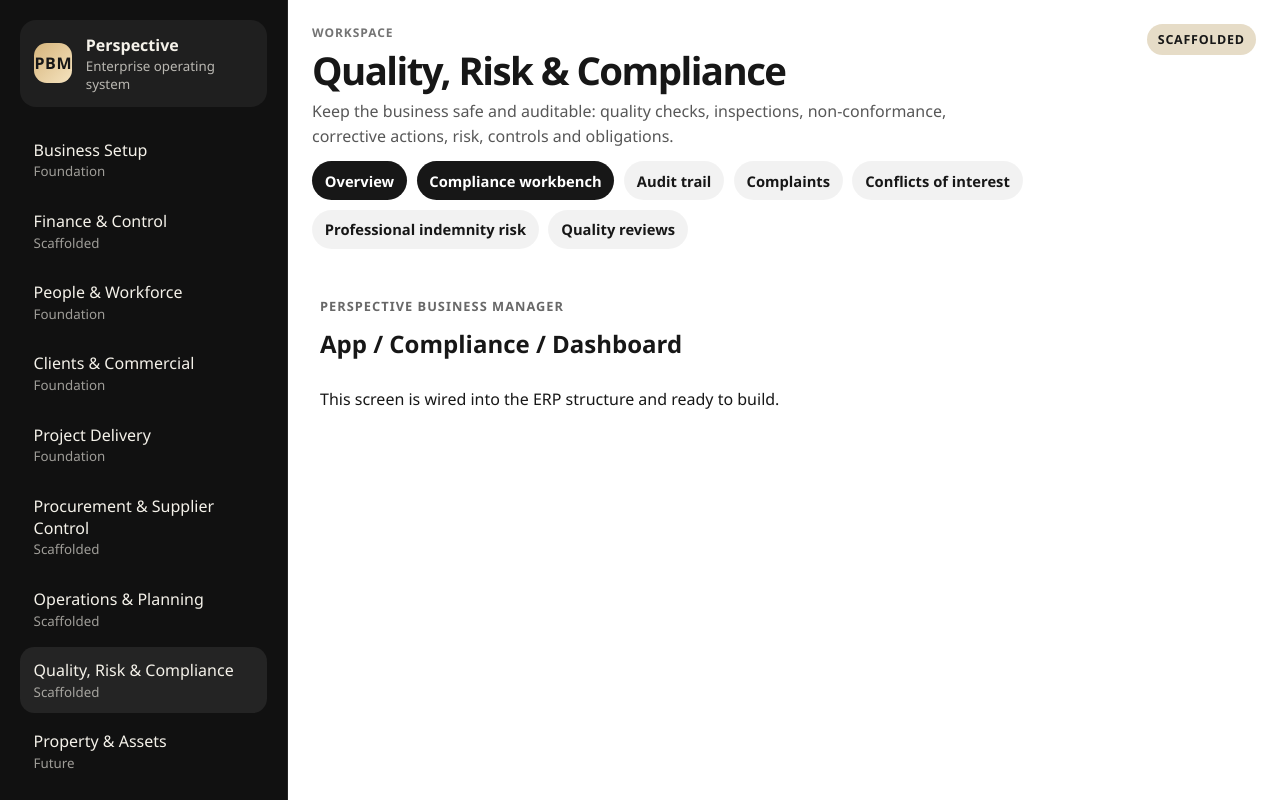
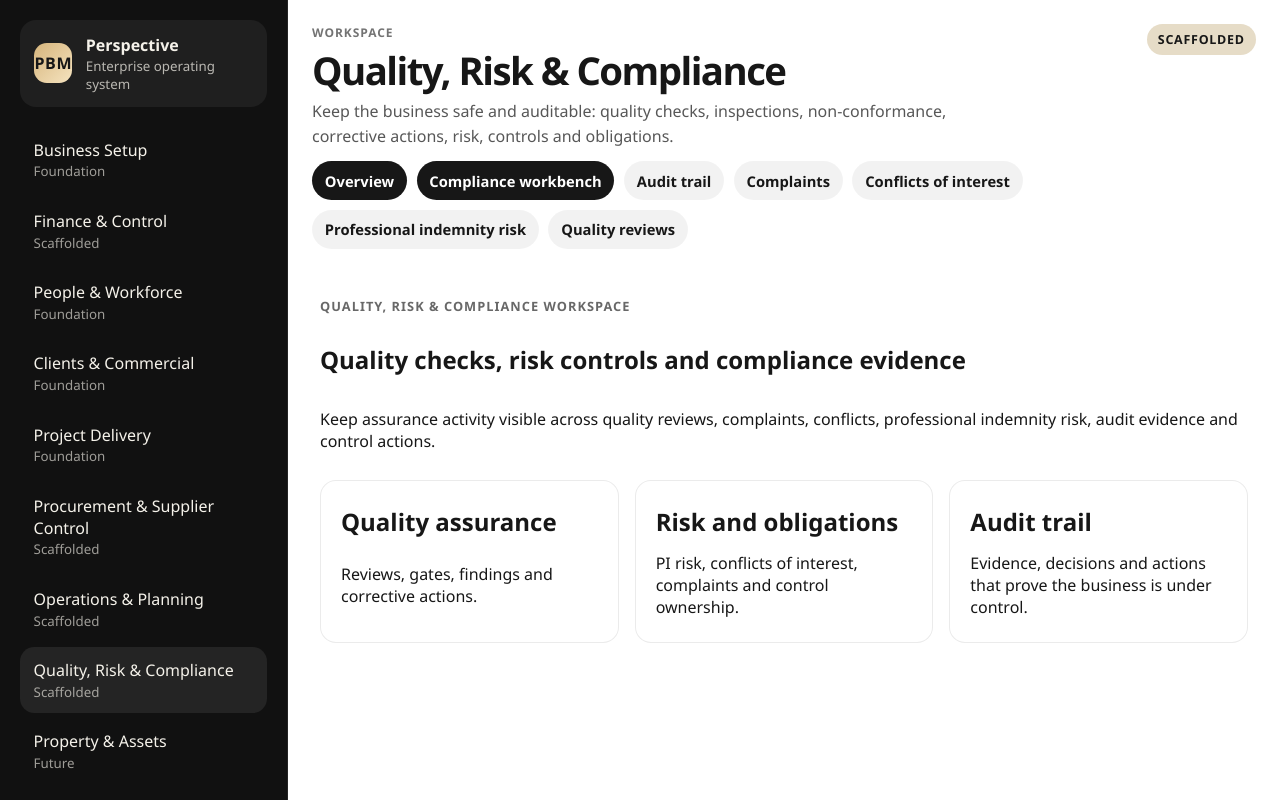
Before and after one commit to 8140spitt/perspective_business_manager, a SvelteKit app: page /app/compliance/dashboard in a window 1280 px wide. Built offline with nearby package versions, Linux system fonts and the light colour scheme.

Commit message:
ui: align compliance dashboard wording

```diff
--- a/src/routes/app/compliance/dashboard/+page.svelte
+++ b/src/routes/app/compliance/dashboard/+page.svelte
@@ -1,17 +1,35 @@
 <svelte:head>
-	<title>App / Compliance / Dashboard | Perspective Business Manager</title>
+	<title>Quality, Risk & Compliance | Perspective Business Manager</title>
 </svelte:head>
 
 <section class="page">
-	<p class="eyebrow">Perspective Business Manager</p>
-	<h1>App / Compliance / Dashboard</h1>
-	<p>This screen is wired into the ERP structure and ready to build.</p>
+	<p class="eyebrow">Quality, Risk & Compliance workspace</p>
+	<h1>Quality checks, risk controls and compliance evidence</h1>
+	<p>
+		Keep assurance activity visible across quality reviews, complaints, conflicts, professional
+		indemnity risk, audit evidence and control actions.
+	</p>
+
+	<section class="cards" aria-label="Quality risk and compliance activity areas">
+		<article>
+			<h2>Quality assurance</h2>
+			<p>Reviews, gates, findings and corrective actions.</p>
+		</article>
+		<article>
+			<h2>Risk and obligations</h2>
+			<p>PI risk, conflicts of interest, complaints and control ownership.</p>
+		</article>
+		<article>
+			<h2>Audit trail</h2>
+			<p>Evidence, decisions and actions that prove the business is under control.</p>
+		</article>
+	</section>
 </section>
 
 <style>
 	.page {
 		display: grid;
-		gap: 0.75rem;
+		gap: 1.5rem;
 		padding: 2rem;
 	}
 
@@ -24,7 +42,24 @@
 		opacity: 0.65;
 	}
 
-	h1 {
-		margin: 0;
+	h1,
+	h2,
+	p {
+		margin-block: 0.25rem;
+	}
+
+	.cards {
+		display: grid;
+		grid-template-columns: repeat(auto-fit, minmax(14rem, 1fr));
+		gap: 1rem;
+	}
+
+	article {
+		display: grid;
+		gap: 0.35rem;
+		border: 1px solid rgba(0, 0, 0, 0.08);
+		border-radius: 1rem;
+		padding: 1.25rem;
+		background: white;
 	}
 </style>
```
